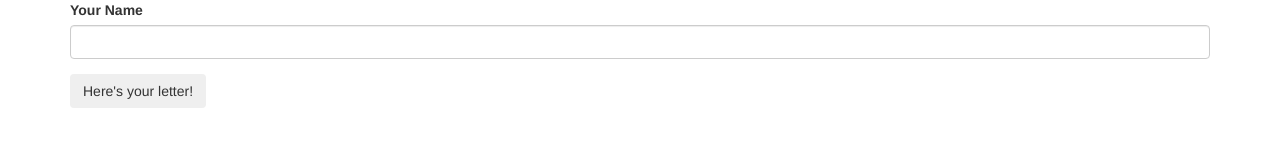
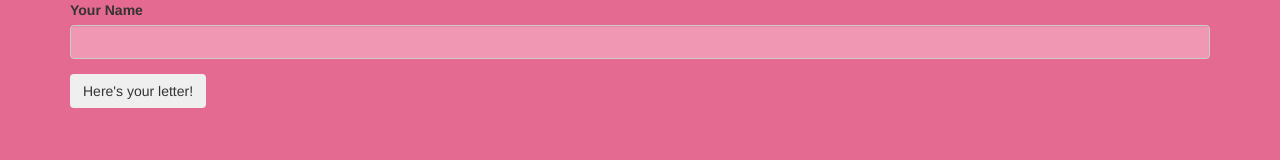
Before and after one commit to ElreyB/letterform, a plain HTML site: page index.html in a window 1280 px wide. Drawn offline with Linux system fonts and the light colour scheme.

Commit message:
set color scheme to our page

```diff
--- a/css/styles.css
+++ b/css/styles.css
@@ -1,3 +1,15 @@
 #letter {
   display: none;
+  box-shadow: 10px 10px 5px #950F3A;
+  /*border: 2px solid black;*/
+  background-color: white;
 }
+
+.form-control {
+  background-color: #F097B3;
+  color: black;
+}
+
+body {
+  background-color: #E56A91;
+}
```
